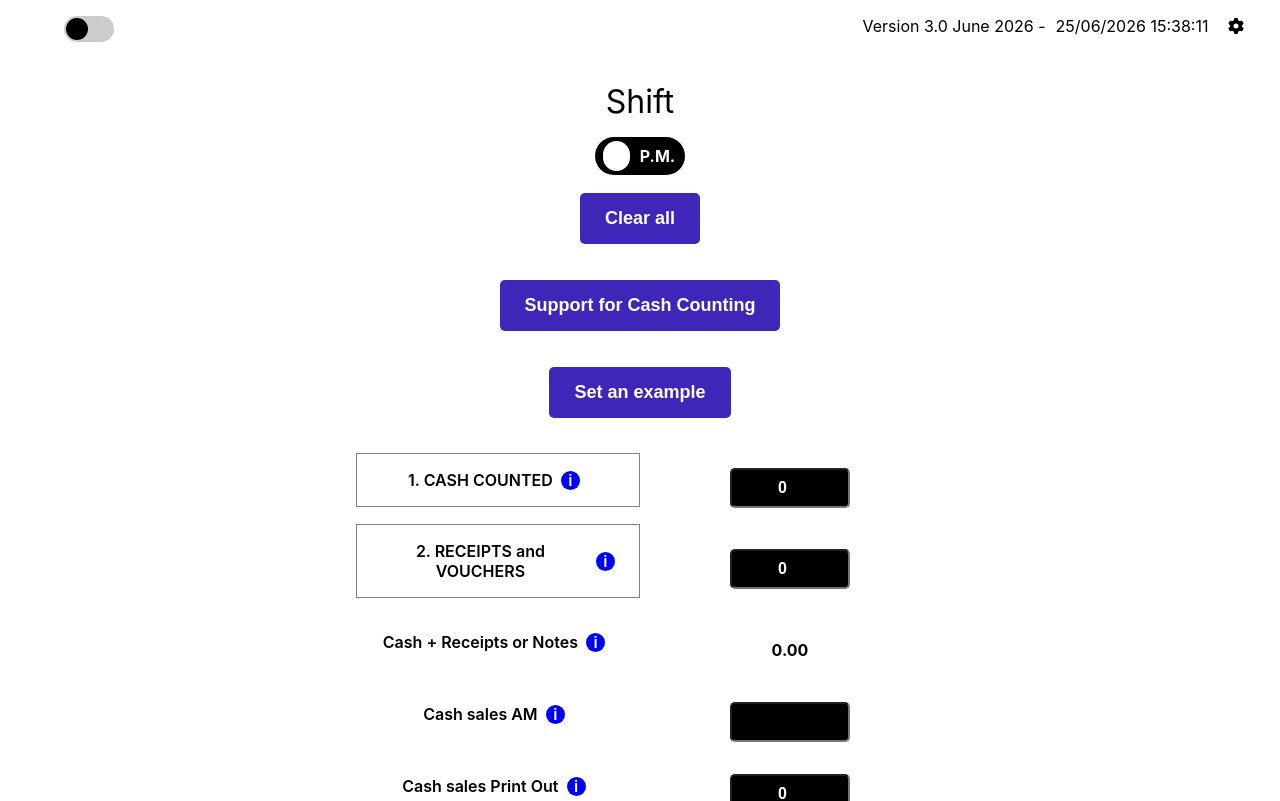
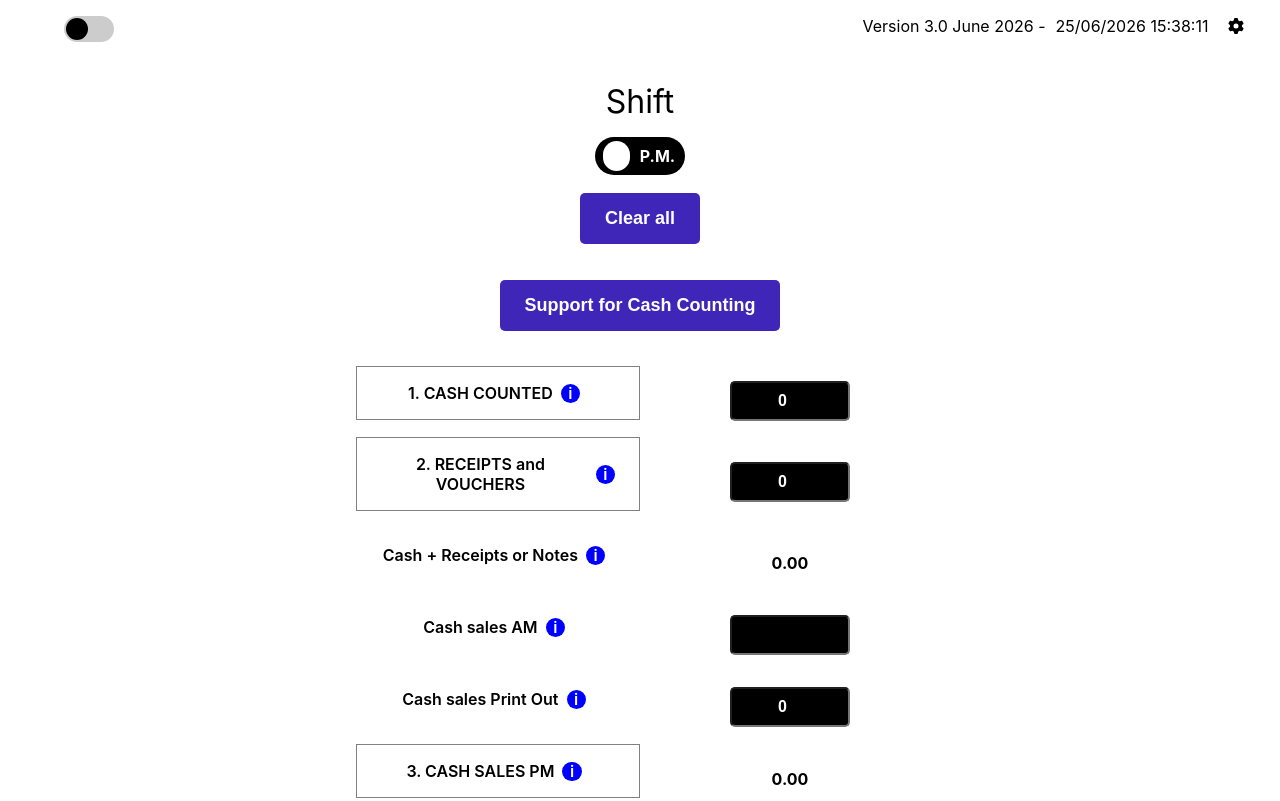
Before and after one commit to manuelcasanova/rmf, a React (Create React App) app in the folder client/: page /pm in a window 1280 px wide. Shown: the top 801 px of the page. Built offline with nearby package versions, Linux system fonts and the light colour scheme; no server answers.

Commit message:
Comment out SetExample

```diff
--- a/client/src/Components/ClosingPM.jsx
+++ b/client/src/Components/ClosingPM.jsx
@@ -123,7 +123,7 @@ export default function ClosingPM() {
 
           {/* <PayTerminalMatch /> */}
 
-          <SetExample />
+          {/* <SetExample /> */}
 
           <section className='money'>
 
```
